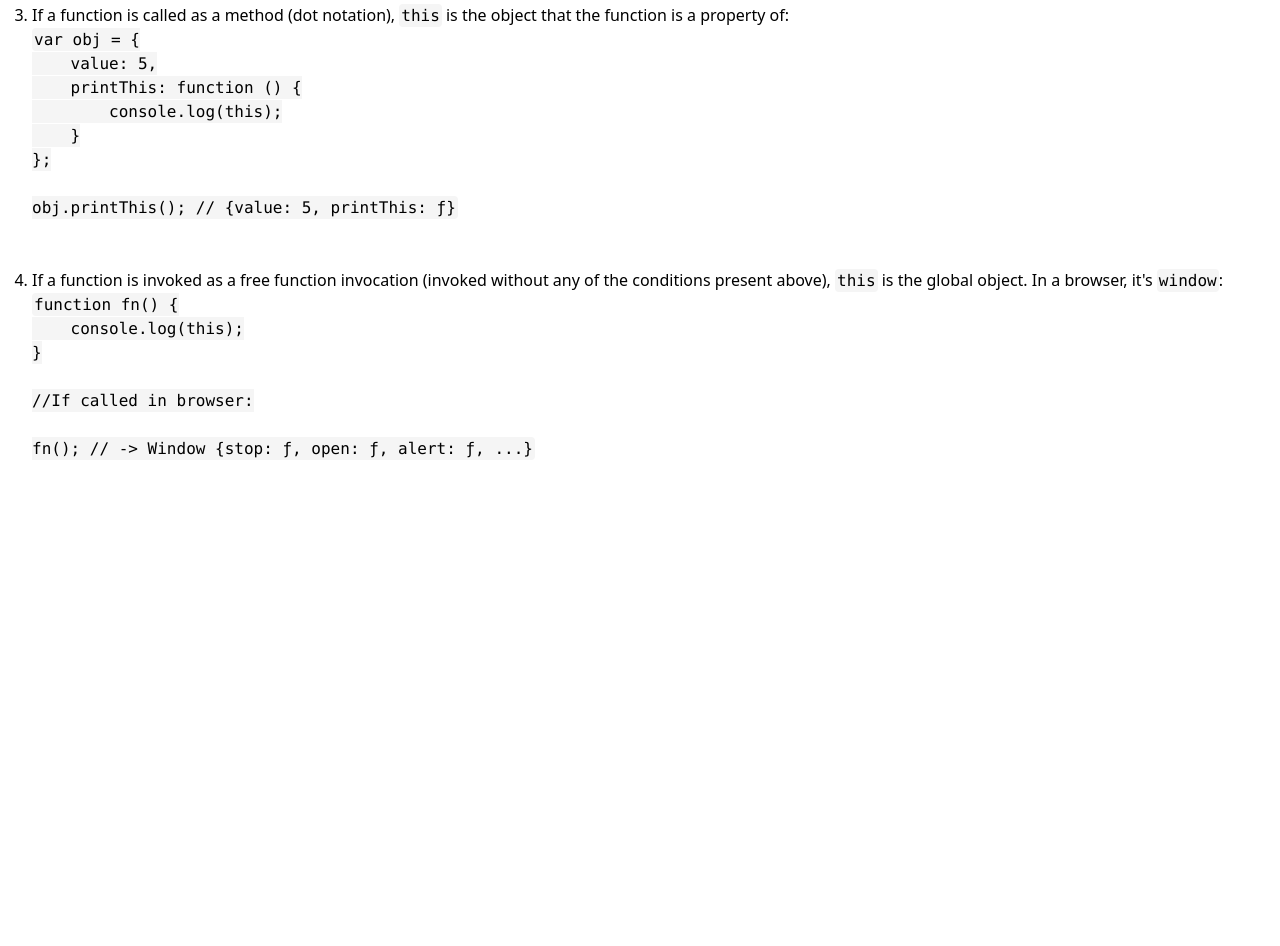
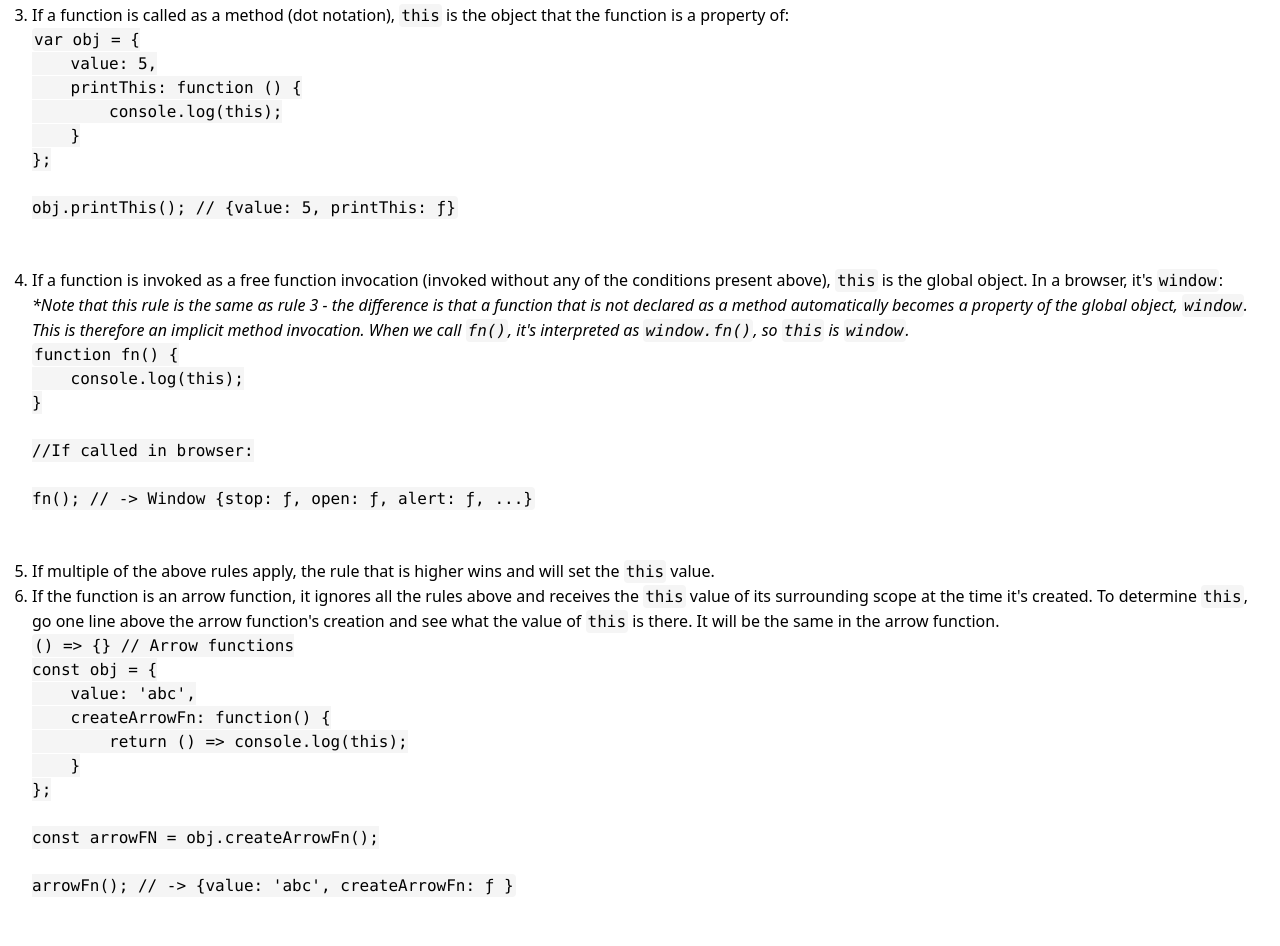
Before and after one commit to SkyeGeeDev/Front-End-Interview-Prep, a website: page trivia/this.html in a window 1280 px wide. Shown: the part 809-1755 px from the top of the page. Before the commit the page ends 1318 px from the top, so only its background shows below. Drawn offline with Linux system fonts and the light colour scheme.

Commit message:
updated this page with more content

```diff
--- a/trivia/this.html
+++ b/trivia/this.html
@@ -53,6 +53,7 @@ obj.printThis(); // {value: 5, printThis: ƒ}
 </code>
             </pre>
             <li>If a function is invoked as a free function invocation (invoked without any of the conditions present above), <code>this</code> is the global object. In a browser, it's <code>window</code>:</code></li>
+            <p><i>*Note that this rule is the same as rule 3 - the difference is that a function that is not declared as a method automatically becomes a property of the global object, <code>window</code>. This is therefore an implicit method invocation. When we call <code>fn()</code>, it's interpreted as <code>window.fn()</code>, so <code>this</code> is <code>window</code>.</i></p>
             <pre>
 <code>function fn() {
     console.log(this);
@@ -63,6 +64,22 @@ obj.printThis(); // {value: 5, printThis: ƒ}
 fn(); // -> Window {stop: ƒ, open: ƒ, alert: ƒ, ...}
 </code>
             </pre>
+            <li>If multiple of the above rules apply, the rule that is higher wins and will set the <code>this</code> value.</li>
+            <li>If the function is an arrow function, it ignores all the rules above and receives the <code>this</code> value of its surrounding scope at the time it's created. To determine <code>this</code>, go one line above the arrow function's creation and see what the value of <code>this</code> is there. It will be the same in the arrow function.</li>
+            <pre>
+<code>() => {} // Arrow functions
+const obj = {
+    value: 'abc',
+    createArrowFn: function() {
+        return () => console.log(this);
+    }
+};
+
+const arrowFN = obj.createArrowFn();
+
+arrowFn(); // -> {value: 'abc', createArrowFn: ƒ }
+</code>
+            </pre>
         </ol>
     </div>
 </body>
```
